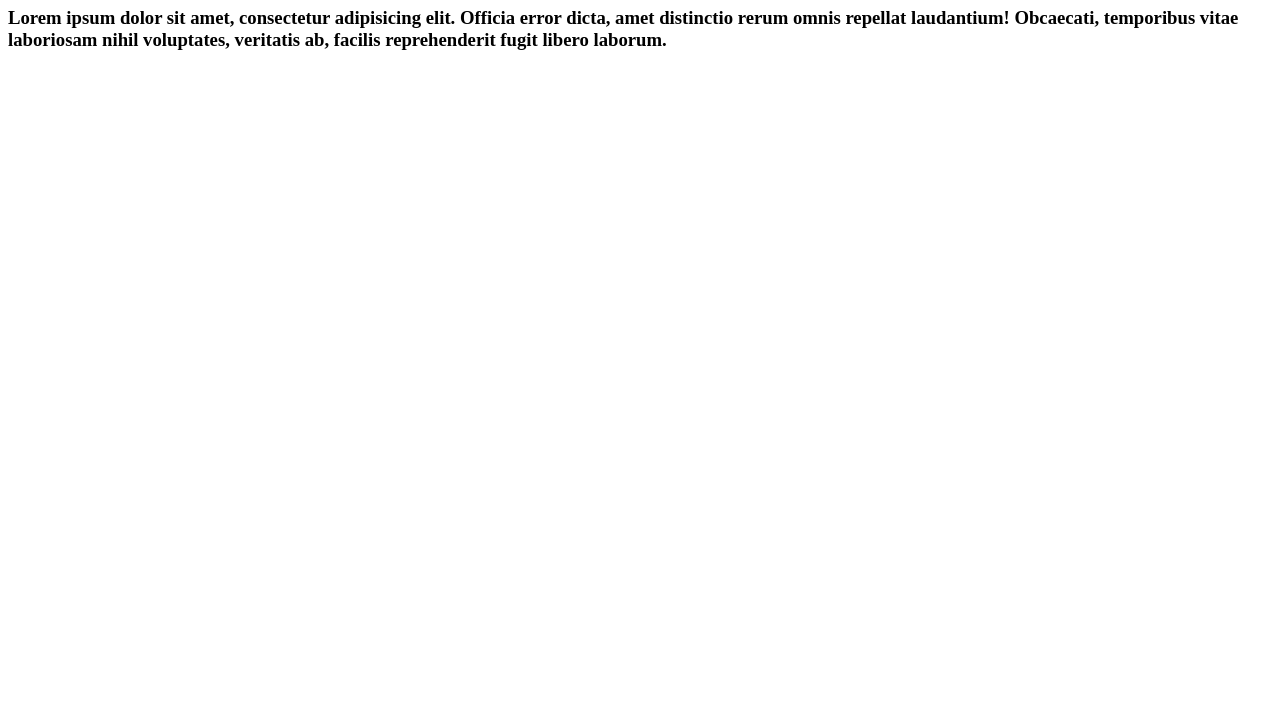
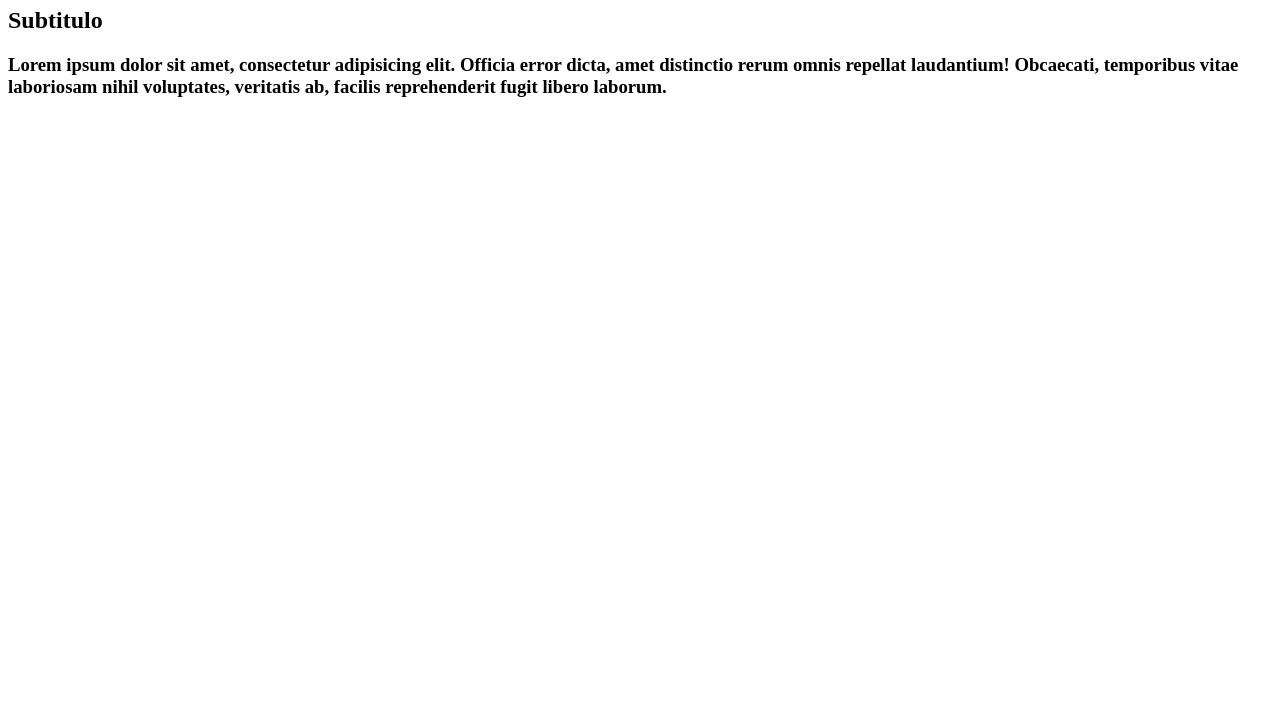
Before and after one commit to FortSoftwares/git-aula, a plain HTML site: page index.html in a window 1280 px wide. Shown: the part 73-800 px from the top of the page. Drawn offline with Linux system fonts and the light colour scheme.

Commit message:
Update index.html
Commit de erro proposital

```diff
--- a/index.html
+++ b/index.html
@@ -3,10 +3,11 @@
 <head>
     <meta charset="UTF-8">
     <meta name="viewport" content="width=device-width, initial-scale=1.0">
-    <title>Document</title>
+    <title>Problema</title>
 </head>
 <body>
     <h1>Hello, World!</h1>
+    <h2>Subtitulo</h2>
     <h3>Lorem ipsum dolor sit amet, consectetur adipisicing elit. Officia error dicta, amet distinctio rerum omnis repellat laudantium! Obcaecati, temporibus vitae laboriosam nihil voluptates, veritatis ab, facilis reprehenderit fugit libero laborum.</h3>
 
 </body>
```
